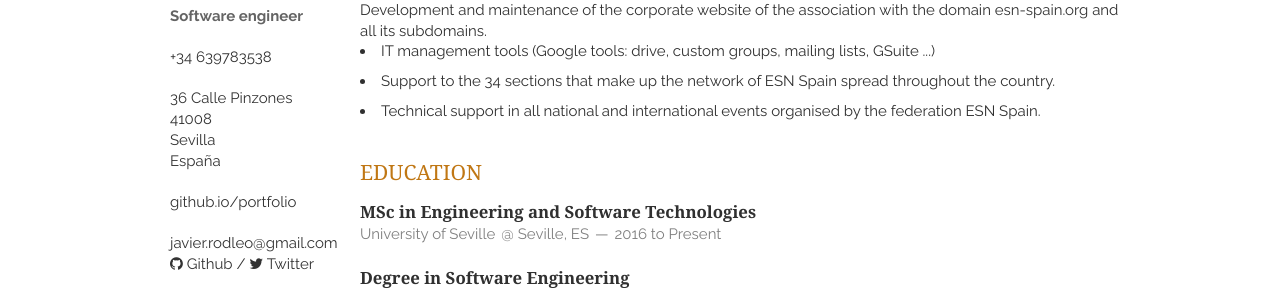
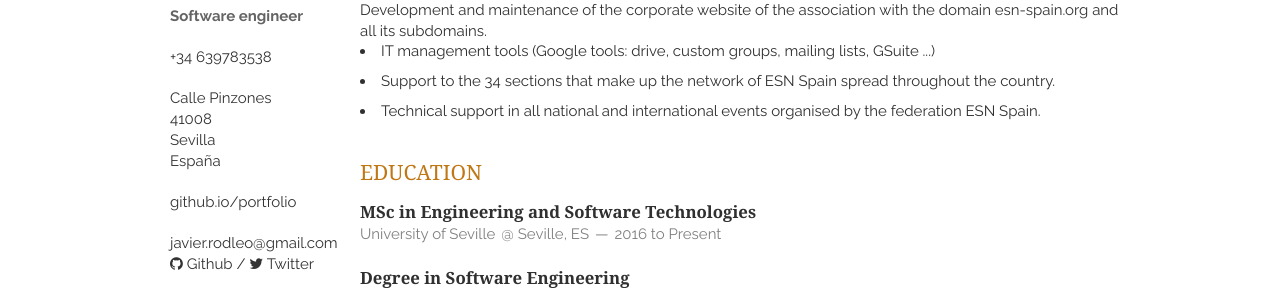
Before and after one commit to Javirln/vitae, a Jekyll site: the page built from index.html, in a window 1280 px wide. Shown: the part 270-560 px from the top of the page. Built offline with Jekyll 4.4.1, drawn with Linux system fonts in a browser that asks for light colours; nearby versions of some CDN libraries; the list of posts is cut into pages by our own code.

Commit message:
Settings changed

```diff
--- a/_config.yml
+++ b/_config.yml
@@ -26,7 +26,7 @@ twitter: javirln
 tel: +34 639783538
 tel_full: tel:+34 639783538
 google_maps: 'https://www.google.es/maps/place/Calle+Pinzones,+41008+Sevilla/@37.3982963,-5.9803893,17z/data=!3m1!4b1!4m5!3m4!1s0xd126eabf6274477:0x9fda39ee7ad556e5!8m2!3d37.3982921!4d-5.9782006'
-address: 36 Calle Pinzones
+address: Calle Pinzones
 postcode: 41008
 city: Sevilla
 country: España
```
